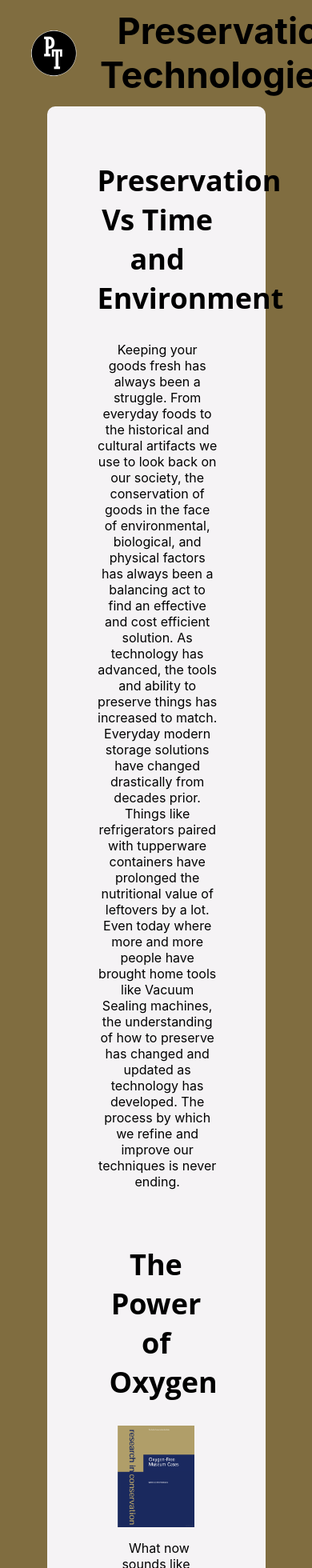
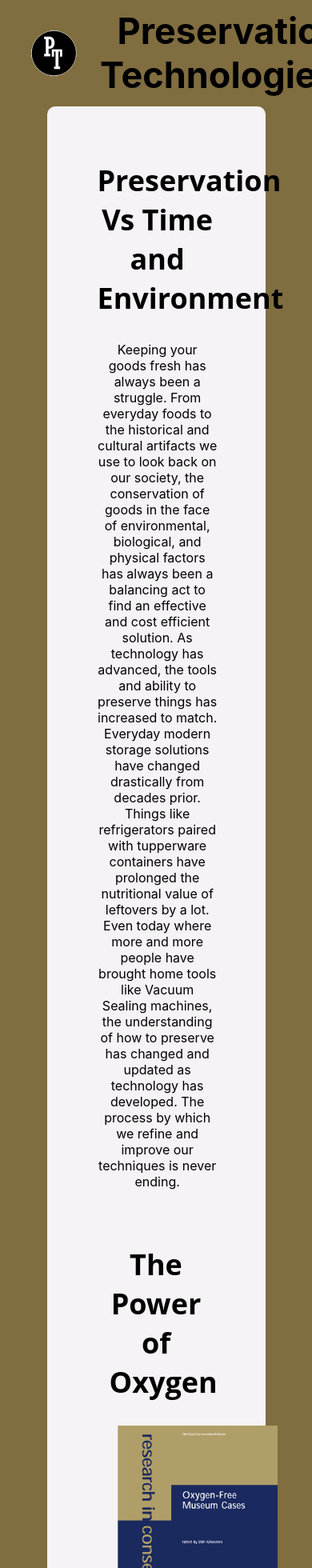
Before and after one commit to TrunkOfUkuleles/preserve-draft, a React (Create React App) app: page / in a window 390 px wide. Shown: the top 1960 px of the page at 80% size. Built offline with nearby package versions, Linux system fonts and the light colour scheme.

Commit message:
Add files via upload

```diff
--- a/src/index.css
+++ b/src/index.css
@@ -49,6 +49,10 @@ color: #084B83;
 #section4{
   margin-left: unset;
   margin: 0px auto;
+}
+#oxygen-free-study{
+  margin: unset;
+  margin: auto;
 }
 }
 
@@ -104,6 +108,7 @@ color: #084B83;
 }
 #oxygen-free-study{
   margin: auto 10px;
+  width: 200px;
 }
 #Footer-Cont{
     display: flex;
```
